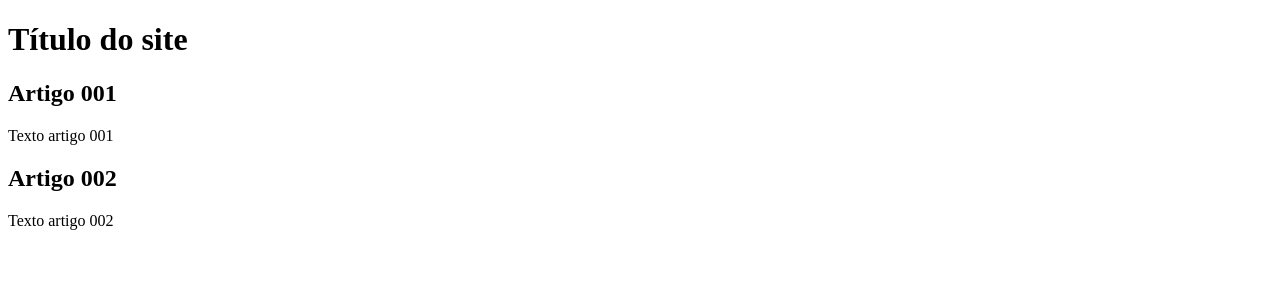
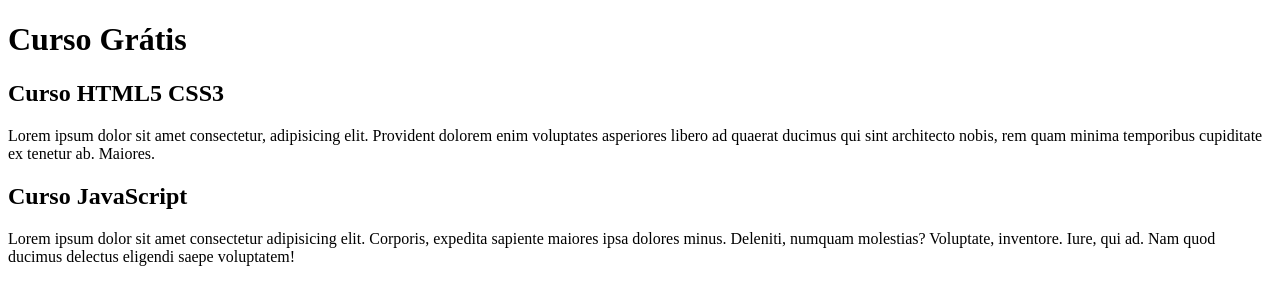
Before and after one commit to BrunoSilvaProgramador/Projeto-Site, a plain HTML site: page index.html in a window 1280 px wide. Drawn offline with Linux system fonts and the light colour scheme.

Commit message:
Comecei a escrever o conteúdo

```diff
--- a/index.html
+++ b/index.html
@@ -9,15 +9,15 @@
 <body>
     <main>
         <header>
-            <h1>Título do site</h1>
+            <h1>Curso Grátis</h1>
         </header>
         <article>
-            <h2>Artigo 001</h2>
-            <p>Texto artigo 001</p>
+            <h2>Curso HTML5 CSS3</h2>
+            <p>Lorem ipsum dolor sit amet consectetur, adipisicing elit. Provident dolorem enim voluptates asperiores libero ad quaerat ducimus qui sint architecto nobis, rem quam minima temporibus cupiditate ex tenetur ab. Maiores.</p>
         </article>
         <article>
-            <h2>Artigo 002</h2>
-            <p>Texto artigo 002</p>
+            <h2>Curso JavaScript</h2>
+            <p>Lorem ipsum dolor sit amet consectetur adipisicing elit. Corporis, expedita sapiente maiores ipsa dolores minus. Deleniti, numquam molestias? Voluptate, inventore. Iure, qui ad. Nam quod ducimus delectus eligendi saepe voluptatem!</p>
         </article>
     </main>
 </body>
```
